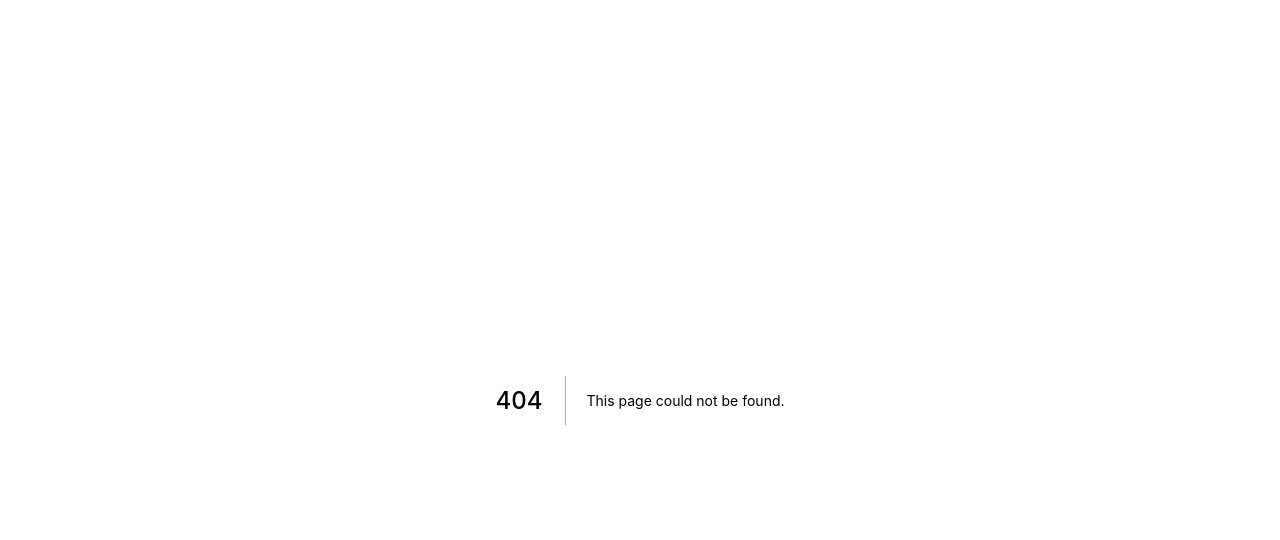
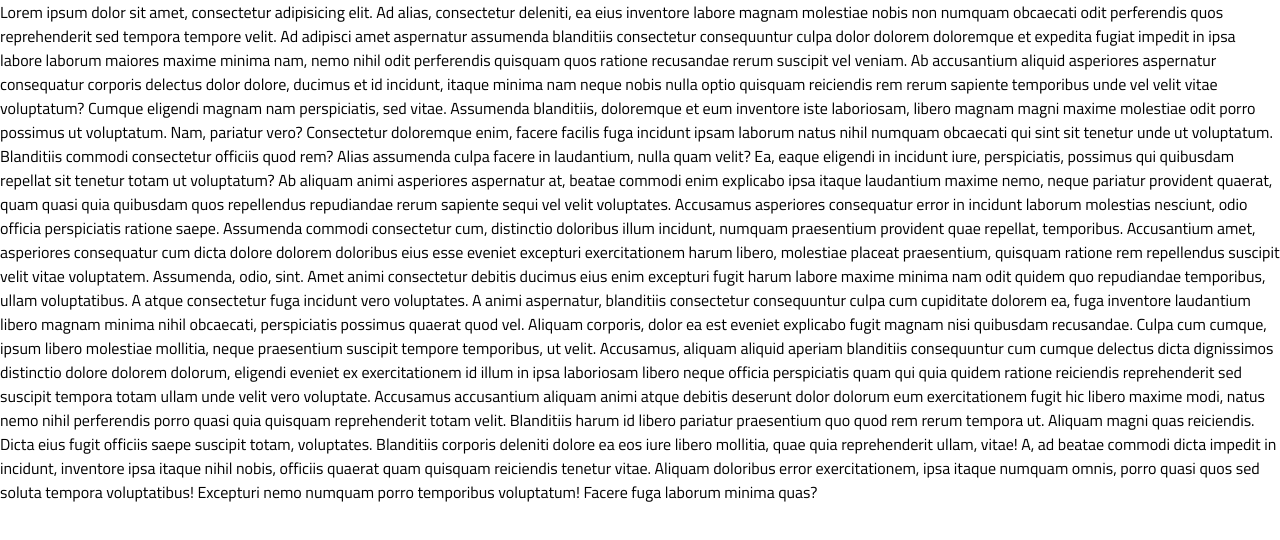
Before and after one commit to maystrova/resume, a Next.js app: page /about in a window 1280 px wide. Before the commit this address had no page. Shown: the top 540 px of the page. Built offline with nearby package versions, Linux system fonts and the light colour scheme.

Commit message:
pages from menu added

```diff
--- a/components/footer.tsx
+++ b/components/footer.tsx
@@ -6,7 +6,9 @@ const Footer = ({}: FooterProps) => {
     const name: string = 'Kseniia Popova'
     return (
         <div className={styles.container}>
-            <div>{name}</div>
+            <div>
+                {new Date().getFullYear()} {name}
+            </div>
         </div>
     )
 }
--- /dev/null
+++ b/pages/about.tsx
@@ -0,0 +1,61 @@
+import Layout from 'components/layout'
+
+interface AboutPageProps {}
+
+const AboutPage = ({}: AboutPageProps) => {
+    return (
+        <Layout>
+            <div>
+                Lorem ipsum dolor sit amet, consectetur adipisicing elit. Ad alias, consectetur
+                deleniti, ea eius inventore labore magnam molestiae nobis non numquam obcaecati odit
+                perferendis quos reprehenderit sed tempora tempore velit. Ad adipisci amet
+                aspernatur assumenda blanditiis consectetur consequuntur culpa dolor dolorem
+                doloremque et expedita fugiat impedit in ipsa labore laborum maiores maxime minima
+                nam, nemo nihil odit perferendis quisquam quos ratione recusandae rerum suscipit vel
+                veniam. Ab accusantium aliquid asperiores aspernatur consequatur corporis delectus
+                dolor dolore, ducimus et id incidunt, itaque minima nam neque nobis nulla optio
+                quisquam reiciendis rem rerum sapiente temporibus unde vel velit vitae voluptatum?
+                Cumque eligendi magnam nam perspiciatis, sed vitae. Assumenda blanditiis, doloremque
+                et eum inventore iste laboriosam, libero magnam magni maxime molestiae odit porro
+                possimus ut voluptatum. Nam, pariatur vero? Consectetur doloremque enim, facere
+                facilis fuga incidunt ipsam laborum natus nihil numquam obcaecati qui sint sit
+                tenetur unde ut voluptatum. Blanditiis commodi consectetur officiis quod rem? Alias
+                assumenda culpa facere in laudantium, nulla quam velit? Ea, eaque eligendi in
+                incidunt iure, perspiciatis, possimus qui quibusdam repellat sit tenetur totam ut
+                voluptatum? Ab aliquam animi asperiores aspernatur at, beatae commodi enim explicabo
+                ipsa itaque laudantium maxime nemo, neque pariatur provident quaerat, quam quasi
+                quia quibusdam quos repellendus repudiandae rerum sapiente sequi vel velit
+                voluptates. Accusamus asperiores consequatur error in incidunt laborum molestias
+                nesciunt, odio officia perspiciatis ratione saepe. Assumenda commodi consectetur
+                cum, distinctio doloribus illum incidunt, numquam praesentium provident quae
+                repellat, temporibus. Accusantium amet, asperiores consequatur cum dicta dolore
+                dolorem doloribus eius esse eveniet excepturi exercitationem harum libero, molestiae
+                placeat praesentium, quisquam ratione rem repellendus suscipit velit vitae
+                voluptatem. Assumenda, odio, sint. Amet animi consectetur debitis ducimus eius enim
+                excepturi fugit harum labore maxime minima nam odit quidem quo repudiandae
+                temporibus, ullam voluptatibus. A atque consectetur fuga incidunt vero voluptates. A
+                animi aspernatur, blanditiis consectetur consequuntur culpa cum cupiditate dolorem
+                ea, fuga inventore laudantium libero magnam minima nihil obcaecati, perspiciatis
+                possimus quaerat quod vel. Aliquam corporis, dolor ea est eveniet explicabo fugit
+                magnam nisi quibusdam recusandae. Culpa cum cumque, ipsum libero molestiae mollitia,
+                neque praesentium suscipit tempore temporibus, ut velit. Accusamus, aliquam aliquid
+                aperiam blanditiis consequuntur cum cumque delectus dicta dignissimos distinctio
+                dolore dolorem dolorum, eligendi eveniet ex exercitationem id illum in ipsa
+                laboriosam libero neque officia perspiciatis quam qui quia quidem ratione reiciendis
+                reprehenderit sed suscipit tempora totam ullam unde velit vero voluptate. Accusamus
+                accusantium aliquam animi atque debitis deserunt dolor dolorum eum exercitationem
+                fugit hic libero maxime modi, natus nemo nihil perferendis porro quasi quia quisquam
+                reprehenderit totam velit. Blanditiis harum id libero pariatur praesentium quo quod
+                rem rerum tempora ut. Aliquam magni quas reiciendis. Dicta eius fugit officiis saepe
+                suscipit totam, voluptates. Blanditiis corporis deleniti dolore ea eos iure libero
+                mollitia, quae quia reprehenderit ullam, vitae! A, ad beatae commodi dicta impedit
+                in incidunt, inventore ipsa itaque nihil nobis, officiis quaerat quam quisquam
+                reiciendis tenetur vitae. Aliquam doloribus error exercitationem, ipsa itaque
+                numquam omnis, porro quasi quos sed soluta tempora voluptatibus! Excepturi nemo
+                numquam porro temporibus voluptatum! Facere fuga laborum minima quas?
+            </div>
+        </Layout>
+    )
+}
+
+export default AboutPage
```
Also changed, not shown: components/header.tsx (+19 -16 lines), pages/index.tsx (+12 -0 lines), pages/photo.tsx (added, +15 -0 lines), pages/projects.tsx (added, +34 -0 lines).
